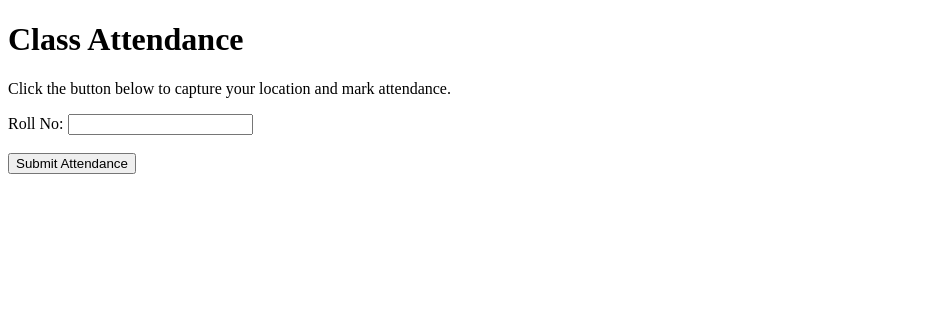
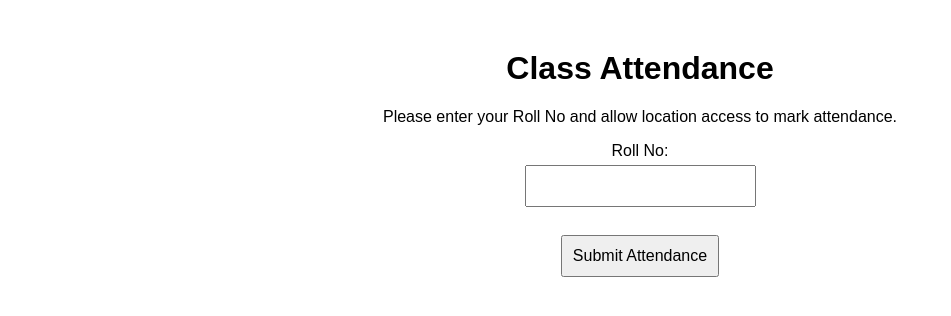
Before and after one commit to rudhkul/m2Attendance, a plain HTML site: page index.html in a window 1280 px wide. Shown: the whole page, without its empty margins (0-951 px from the left). Drawn offline with Linux system fonts and the light colour scheme.

```diff
--- a/index.html
+++ b/index.html
@@ -2,13 +2,29 @@
 <html>
 <head>
   <meta charset="utf-8" />
-  <title>Attendance Check</title>
+  <title>Enhanced Class Attendance</title>
+  <style>
+    body {
+      font-family: Arial, sans-serif;
+      text-align: center;
+      margin-top: 50px;
+    }
+    input, button {
+      padding: 10px;
+      font-size: 16px;
+      margin: 5px;
+    }
+    #result {
+      margin-top: 20px;
+      font-weight: bold;
+    }
+  </style>
 </head>
 <body>
   <h1>Class Attendance</h1>
-  <p>Click the button below to capture your location and mark attendance.</p>
+  <p>Please enter your Roll No and allow location access to mark attendance.</p>
 
-  <label for="rollNo">Roll No:</label>
+  <label for="rollNo">Roll No:</label><br/>
   <input type="text" id="rollNo" name="rollNo" /><br/><br/>
 
   <button onclick="submitAttendance()">Submit Attendance</button>
@@ -16,12 +32,12 @@
   <p id="result"></p>
 
   <script>
-    const SCRIPT_URL = "https://script.google.com/macros/s/AKfycbx0fNG5XPLXrKMWY1n3NRojkiaf87rVznH5WOGiBV2bCQH6K0AOyCeM5fUpjV4LzsX8lQ/exec";
+    const SCRIPT_URL = "PASTE_YOUR_APPS_SCRIPT_WEBAPP_URL_HERE";
 
     function submitAttendance() {
       const rollNo = document.getElementById('rollNo').value.trim();
       if (!rollNo) {
-        alert("Please enter your roll no.");
+        alert("Please enter your Roll No.");
         return;
       }
 
```
